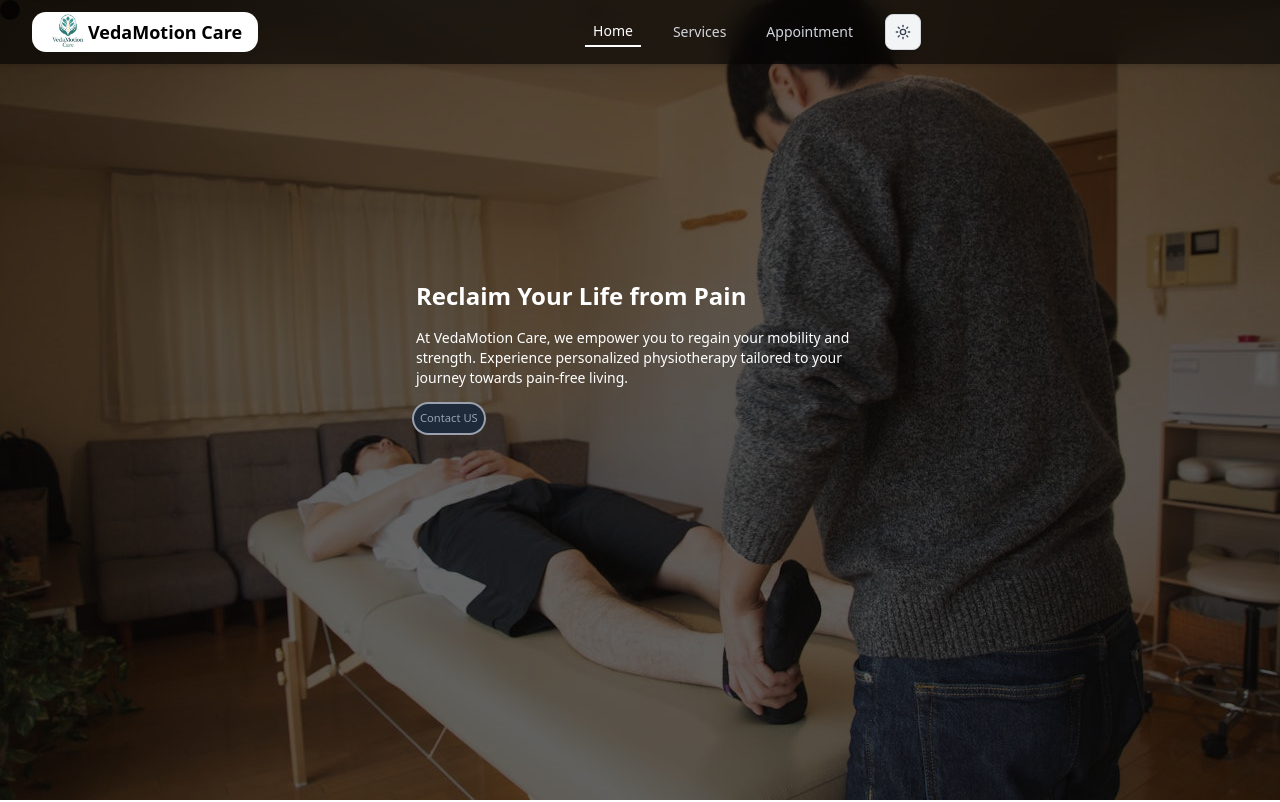
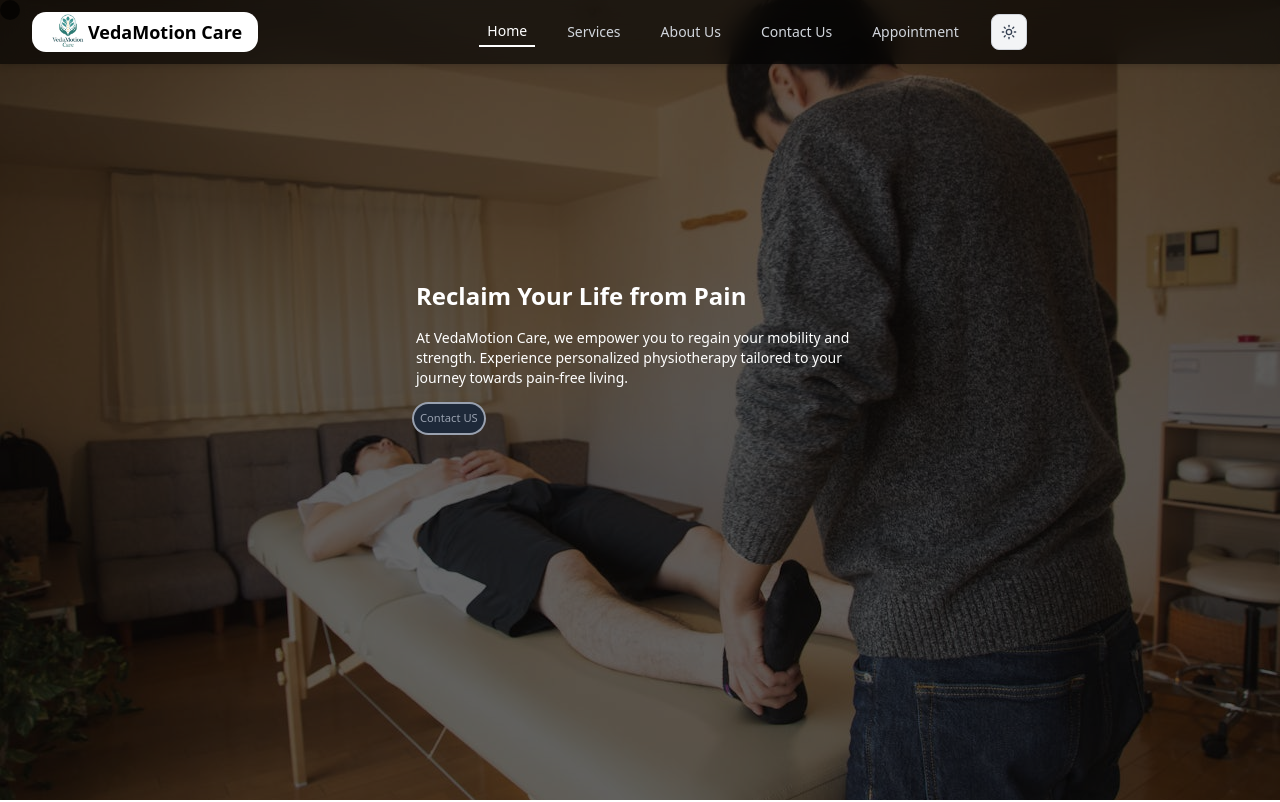
Before and after one commit to ChandanKumarWeb/LocoMotor-Care, a Next.js app: page / in a window 1280 px wide. Shown: the top 802 px of the page. Built offline with nearby package versions, Linux system fonts and the light colour scheme.

Commit message:
fixed navigation bug

```diff
--- a/src/app/Components/Navbar.tsx
+++ b/src/app/Components/Navbar.tsx
@@ -20,8 +20,8 @@ import AppointmentForm from "@/app/Components/AppointmentForm";
 const navigation = [
   { name: "Home", href: "/" },
   { name: "Services", href: "/services" },
-  // { name: "About Us", href: "/about" },
-  //  { name: "Contact Us", href: "/contact" },
+  { name: "About Us", href: "/about" },
+   { name: "Contact Us", href: "/contact" },
    // "contact" add this to open about us
    // "about" add this to open about us
   // { name: "About Us", href: "/services" },
```
